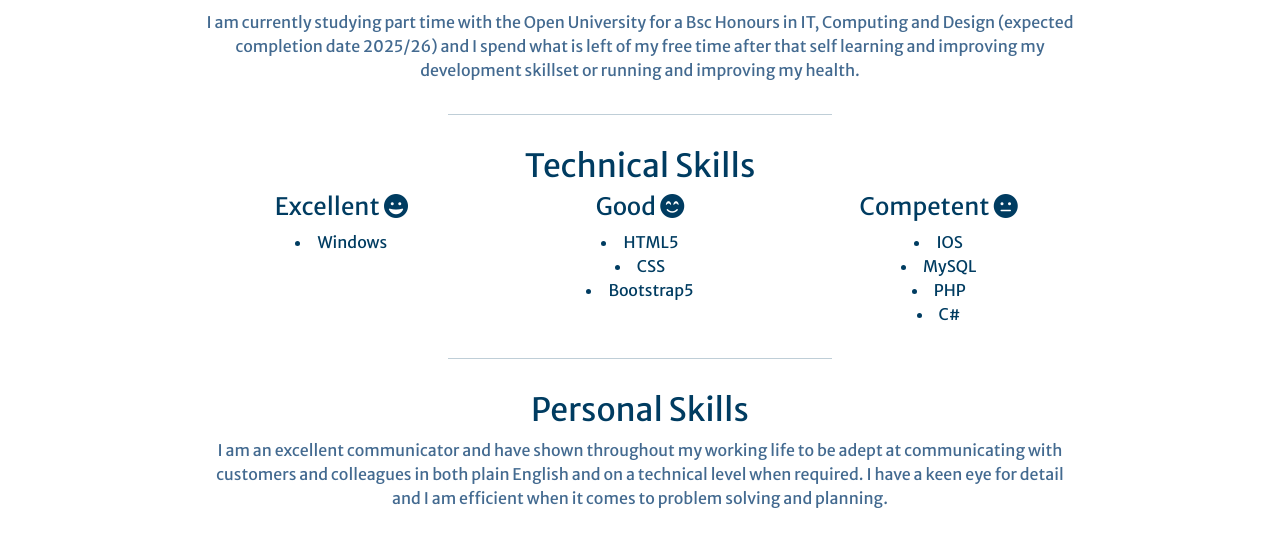
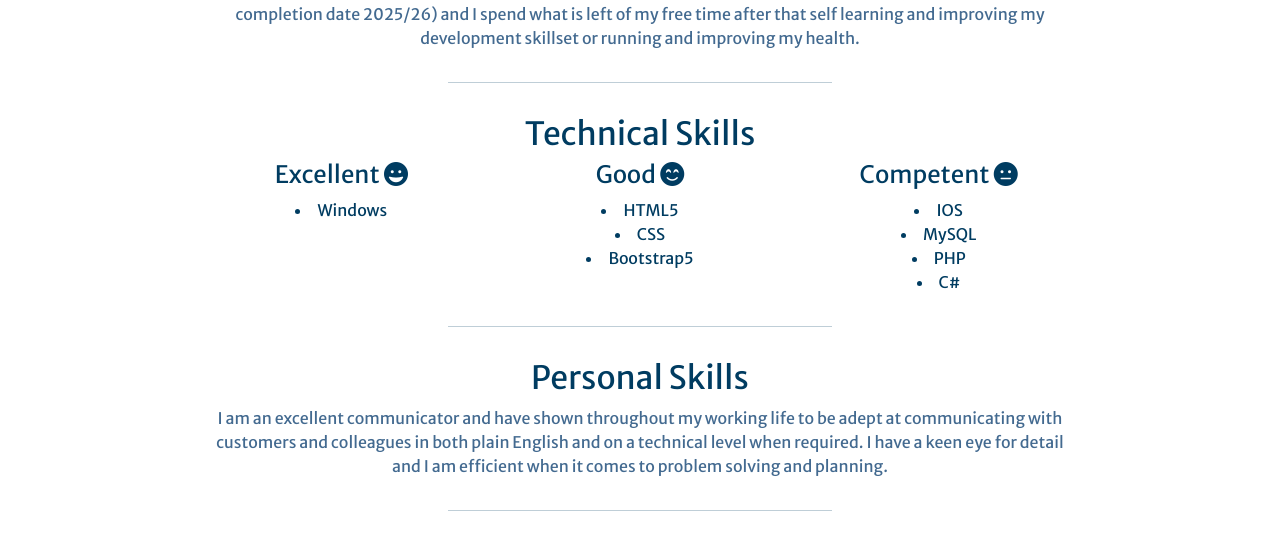
Before and after one commit to mtpenistone/AboutMe, a plain HTML site: page index.html in a window 1280 px wide. Shown: the part 799-1338 px from the top of the page. Drawn offline with nearby package versions, Linux system fonts and the light colour scheme.

Commit message:
Removed bottom margin from p tags

```diff
--- a/styles/style.css
+++ b/styles/style.css
@@ -13,7 +13,9 @@ font-family: 'Merriweather Sans', sans-serif;
 
 
 */
-
+html {
+    margin: 0;
+}
 body {
     font-family: 'Merriweather Sans', sans-serif;
     color: #003C61;
@@ -23,6 +25,7 @@ body {
 
 p {
     color: rgb(67, 106, 144);
+    margin-bottom: 0;
 }
 
 hr {
```
